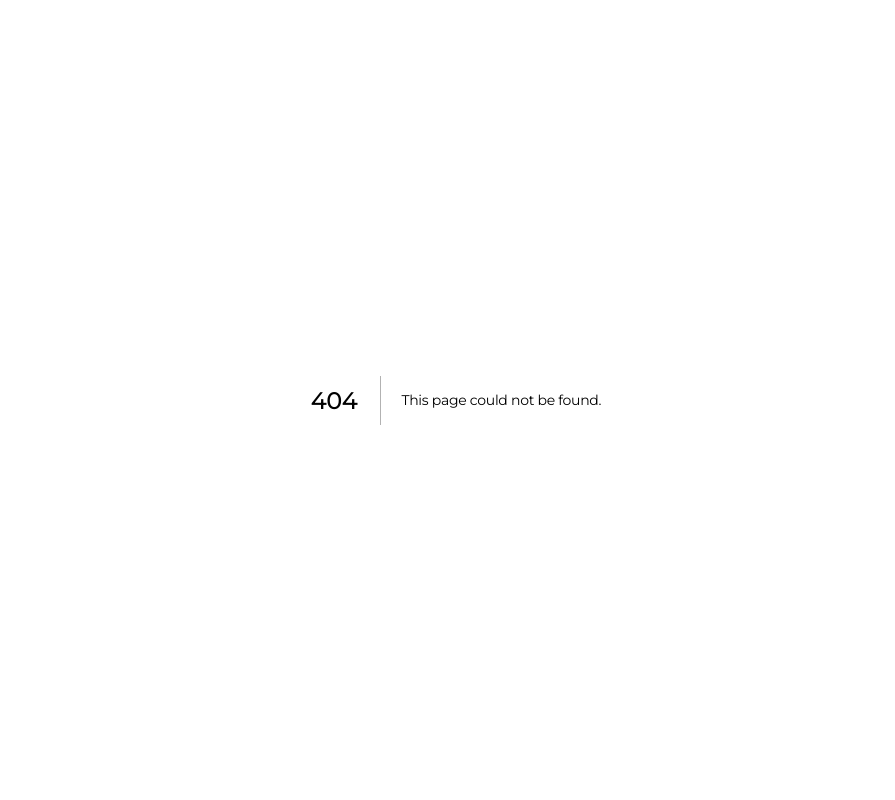
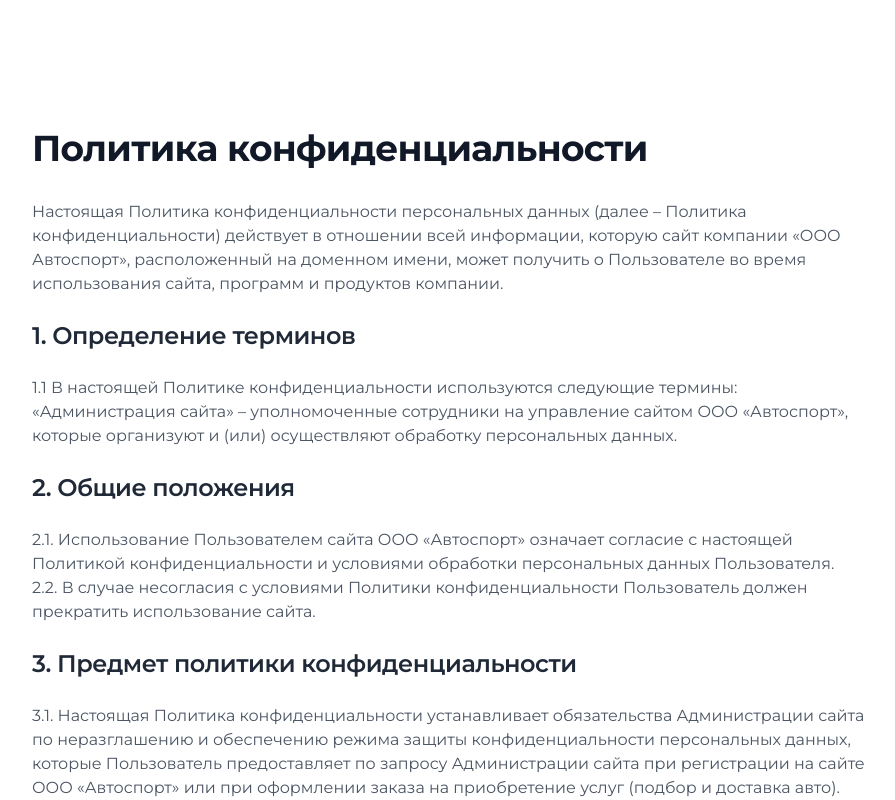
Before and after one commit to Msibertan/avtosport, a Next.js app: page /privacy in a window 1280 px wide. Before the commit this address had no page. Shown: the top 800 px of the page, without its empty margins (184-1079 px from the left). Built offline with nearby package versions, Linux system fonts and the light colour scheme.

Commit message:
Create privacy and terms pages with correct company details

```diff
--- /dev/null
+++ b/src/app/privacy/page.tsx
@@ -0,0 +1,51 @@
+export default function PrivacyPage() {
+  return (
+    <div className="min-h-screen bg-background pt-32 pb-24">
+      <div className="max-w-4xl mx-auto px-6">
+        <h1 className="text-4xl font-bold text-gray-900 mb-8">Политика конфиденциальности</h1>
+
+        <div className="prose prose-slate max-w-none space-y-6 text-gray-600">
+          <p>
+            Настоящая Политика конфиденциальности персональных данных (далее – Политика конфиденциальности)
+            действует в отношении всей информации, которую сайт компании «ООО Автоспорт»,
+            расположенный на доменном имени, может получить о Пользователе во время использования сайта,
+            программ и продуктов компании.
+          </p>
+
+          <h2 className="text-2xl font-semibold text-gray-800 mt-8 mb-4">1. Определение терминов</h2>
+          <p>
+            1.1 В настоящей Политике конфиденциальности используются следующие термины:
+            <br />
+            «Администрация сайта» – уполномоченные сотрудники на управление сайтом ООО «Автоспорт»,
+            которые организуют и (или) осуществляют обработку персональных данных.
+          </p>
+
+          <h2 className="text-2xl font-semibold text-gray-800 mt-8 mb-4">2. Общие положения</h2>
+          <p>
+            2.1. Использование Пользователем сайта ООО «Автоспорт» означает согласие с настоящей
+            Политикой конфиденциальности и условиями обработки персональных данных Пользователя.
+            <br />
+            2.2. В случае несогласия с условиями Политики конфиденциальности Пользователь должен
+            прекратить использование сайта.
+          </p>
+
+          <h2 className="text-2xl font-semibold text-gray-800 mt-8 mb-4">3. Предмет политики конфиденциальности</h2>
+          <p>
+            3.1. Настоящая Политика конфиденциальности устанавливает обязательства Администрации сайта
+            по неразглашению и обеспечению режима защиты конфиденциальности персональных данных,
+            которые Пользователь предоставляет по запросу Администрации сайта при регистрации на сайте
+            ООО «Автоспорт» или при оформлении заказа на приобретение услуг (подбор и доставка авто).
+          </p>
+
+          <h2 className="text-2xl font-semibold text-gray-800 mt-8 mb-4">4. Контактная информация</h2>
+          <p>
+            ООО «Автоспорт»<br />
+            ИНН: 4345524612<br />
+            ОГРН: 1234300003410<br />
+            Адрес: 610048, Кировская область, г Киров, Московская ул, д. 166а, этаж/помещ. 2/15
+          </p>
+        </div>
+      </div>
+    </div>
+  );
+}
--- /dev/null
+++ b/src/app/terms/page.tsx
@@ -0,0 +1,48 @@
+export default function TermsPage() {
+  return (
+    <div className="min-h-screen bg-background pt-32 pb-24">
+      <div className="max-w-4xl mx-auto px-6">
+        <h1 className="text-4xl font-bold text-gray-900 mb-8">Пользовательское соглашение</h1>
+
+        <div className="prose prose-slate max-w-none space-y-6 text-gray-600">
+          <p>
+            Настоящее Пользовательское соглашение (далее – Соглашение) регулирует отношения между
+            ООО «Автоспорт» (далее – Компания) и пользователем сети Интернет (далее – Пользователь),
+            возникающие при использовании сайта компании.
+          </p>
+
+          <h2 className="text-2xl font-semibold text-gray-800 mt-8 mb-4">1. Предмет соглашения</h2>
+          <p>
+            1.1. Компания предоставляет Пользователю право использования сайта
+            для получения информации об услугах по подбору, покупке и доставке автомобилей из Европы.
+            <br />
+            1.2. Использование сайта означает безоговорочное согласие Пользователя с настоящим Соглашением.
+          </p>
+
+          <h2 className="text-2xl font-semibold text-gray-800 mt-8 mb-4">2. Права и обязанности сторон</h2>
+          <p>
+            2.1. Пользователь обязуется не использовать сайт для незаконных целей, не нарушать
+            работоспособность сайта и не пытаться получить несанкционированный доступ к данным.
+            <br />
+            2.2. Компания обязуется предоставлять актуальную информацию об услугах,
+            но оставляет за собой право изменять информацию на сайте без предварительного уведомления.
+          </p>
+
+          <h2 className="text-2xl font-semibold text-gray-800 mt-8 mb-4">3. Ответственность</h2>
+          <p>
+            3.1. Компания не несет ответственности за любые прямые или косвенные убытки,
+            возникшие в результате использования или невозможности использования сайта.
+          </p>
+
+          <h2 className="text-2xl font-semibold text-gray-800 mt-8 mb-4">4. Реквизиты компании</h2>
+          <p>
+            ООО «Автоспорт»<br />
+            ИНН: 4345524612<br />
+            ОГРН: 1234300003410<br />
+            Адрес: 610048, Кировская область, г Киров, Московская ул, д. 166а, этаж/помещ. 2/15
+          </p>
+        </div>
+      </div>
+    </div>
+  );
+}
```
